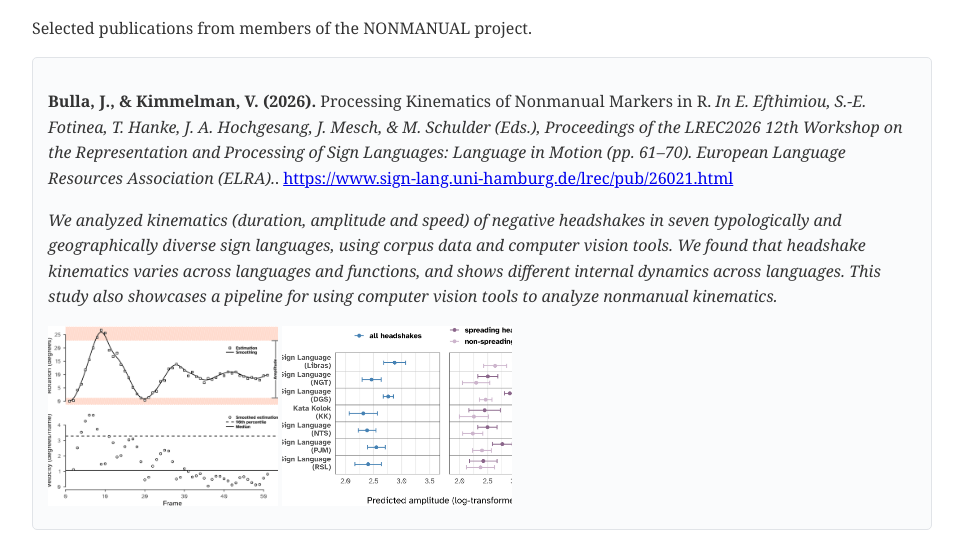
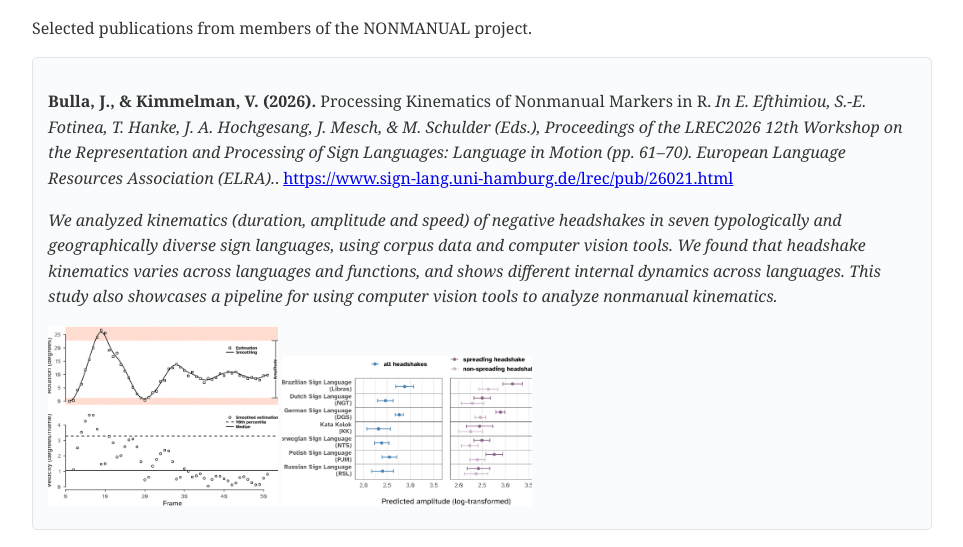
Before and after one commit to nonmanual-uib/nonmanual-uib.github.io, a plain HTML site: page publications.html in a window 1280 px wide. Shown: the part 201-748 px from the top of the page, without its empty margins (158-1121 px from the left). Drawn offline with Linux system fonts and the light colour scheme.

Commit message:
Update publications.html
sizing images properly

```diff
--- a/publications.html
+++ b/publications.html
@@ -45,7 +45,7 @@ footer { margin-top: 50px; padding-top: 20px; border-top: 1px solid #eaecef; tex
   kinematics varies across languages and functions, and shows different internal dynamics across languages.
   This study also showcases a pipeline for using computer vision tools to analyze nonmanual kinematics.</em></p>
   <img src="images/headshake_measures_2026.png" alt="Headshake measures" width="230" height="180" style="object-fit: cover;">
-  <img src="images/predicted_amplitude_2026.png" alt="Predicted amplitude" width="230" height="180" style="object-fit: cover;">
+  <img src="images/predicted_amplitude_2026.png" alt="Predicted amplitude" width="250" height="150" style="object-fit: cover;">
 </div>
 
 <div class="publication">
```
